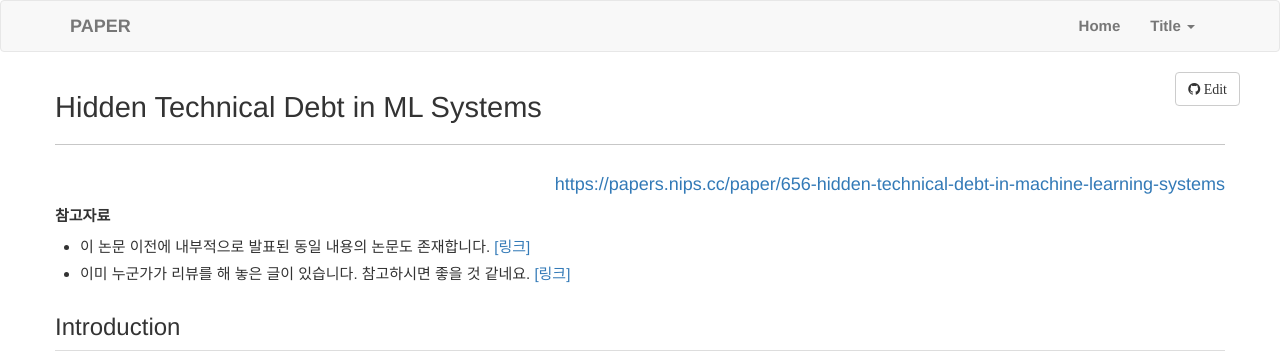
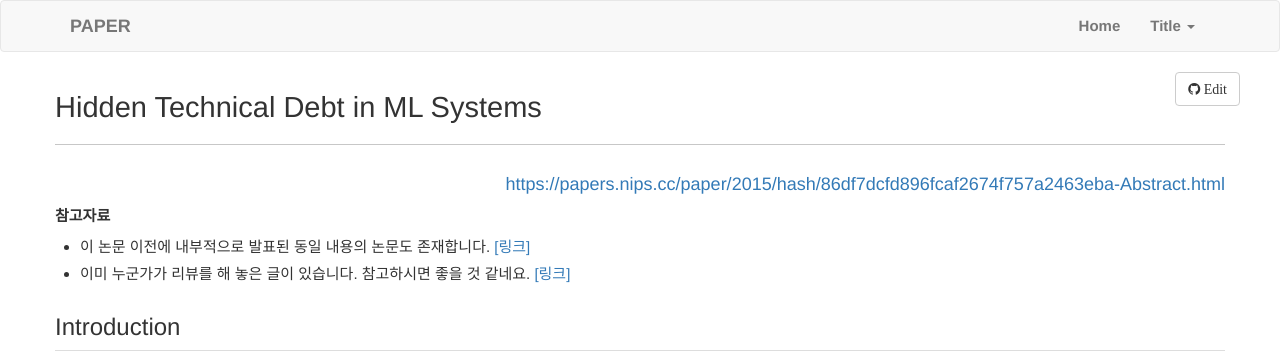
Before and after one commit to norman3/papers, a Jekyll site: the page built from docs/hidden_technical_debt.md, in a window 1280 px wide and 900 px high. Shown: the top 362 px of the window. Built offline with Jekyll 4.4.1, drawn with Linux system fonts in a browser that asks for light colours; nearby versions of some CDN libraries; library files that are not in the unit come from our copies; formulas are drawn with MathJax 3; some of the changed lines change nothing that is shown.

Commit message:
Update hidden_technical_debt.md
The original link directs to a different paper. Changed to a correct one.

```diff
--- a/docs/hidden_technical_debt.md
+++ b/docs/hidden_technical_debt.md
@@ -2,7 +2,7 @@
 layout: page
 group: "technical_debt"
 title: "Hidden Technical Debt in ML Systems"
-link_url: https://papers.nips.cc/paper/656-hidden-technical-debt-in-machine-learning-systems
+link_url: https://papers.nips.cc/paper/2015/hash/86df7dcfd896fcaf2674f757a2463eba-Abstract.html
 ---
 
 **참고자료**
```
